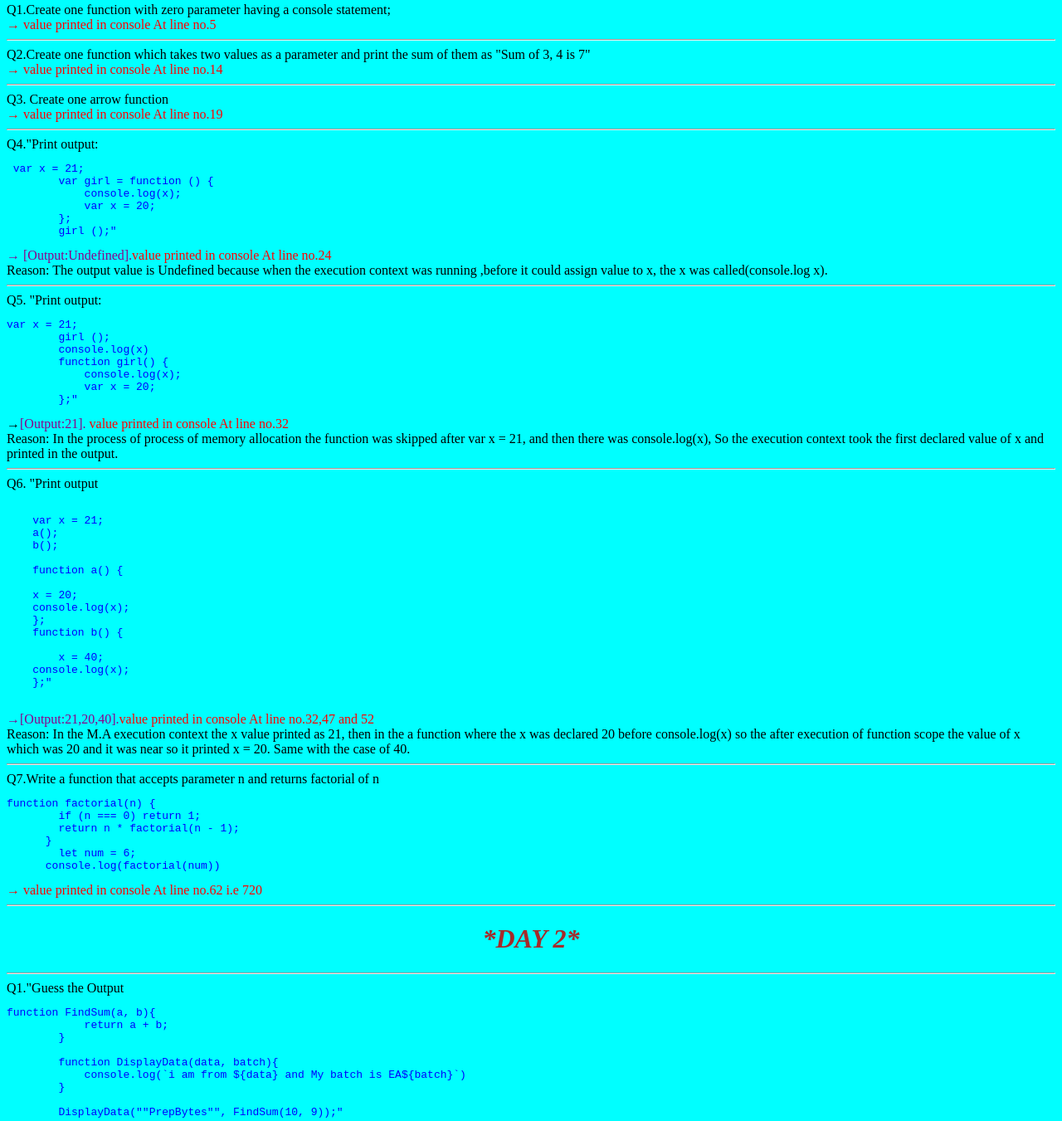
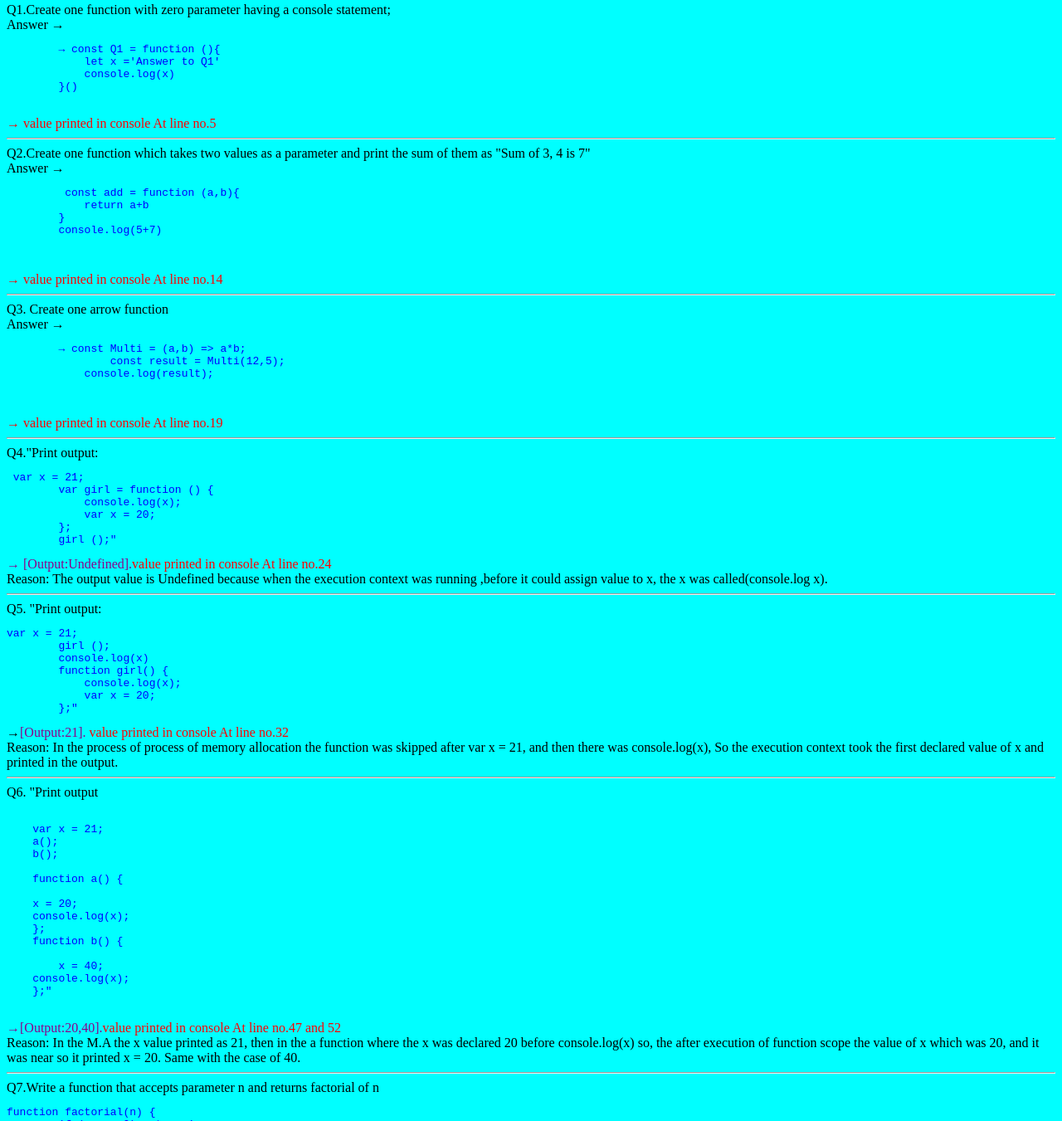
Before and after one commit to Altamash9146/JS-HANDSON-11-FUNCTION-, a plain HTML site: page index.html in a window 1280 px wide. Shown: the part 87-1438 px from the top of the page at 83% size. Drawn offline with Linux system fonts and the light colour scheme.

Commit message:
COMPLETED

```diff
--- a/index.html
+++ b/index.html
@@ -13,14 +13,33 @@
     <hr>
 
     <div>Q1.Create one function with zero parameter having a console statement;</div>
+    <div>Answer →<pre>
+        → const Q1 = function (){
+            let x ='Answer to Q1'
+            console.log(x)
+        }()
+    </pre></div>
     <div id="zero">→ value printed in console At line no.5</div>
     <hr>
 
     <div>Q2.Create one function which takes two values as a parameter and print the sum of them as "Sum of 3, 4 is 7"</div>
+    <div>Answer → <pre>
+         const add = function (a,b){
+            return a+b
+        }
+        console.log(5+7)
+
+    </pre></div>
     <div id="zero">→ value printed in console At line no.14</div>
     <hr>
 
     <div>Q3. Create one arrow function</div>
+    <div>Answer →<pre>
+        → const Multi = (a,b) => a*b;
+                const result = Multi(12,5);
+            console.log(result);
+
+    </pre></div>
     <div id="zero">→ value printed in console At line no.19</div>
     <hr>
 
@@ -70,9 +89,8 @@
     console.log(x);
     };"
     </pre></div>
-    <div><span id="output">→[Output:21,20,40].</span><span id="zero">value printed in console At line no.32,47 and 52</span></div>
-    <div>Reason: In the M.A execution context the x value printed as 21, then in the a function where the x was
-        declared 20 before console.log(x) so the after execution of function scope the value of x which was 20
+    <div><span id="output">→[Output:20,40].</span><span id="zero">value printed in console At line no.47 and 52</span></div>
+    <div>Reason: In the M.A  the x value printed as 21, then in the a function where the x was declared 20 before console.log(x) so, the after execution of function scope the value of x which was 20,
         and it was near so it printed x = 20. Same with the case of 40.
     </div>
     <hr>
```
